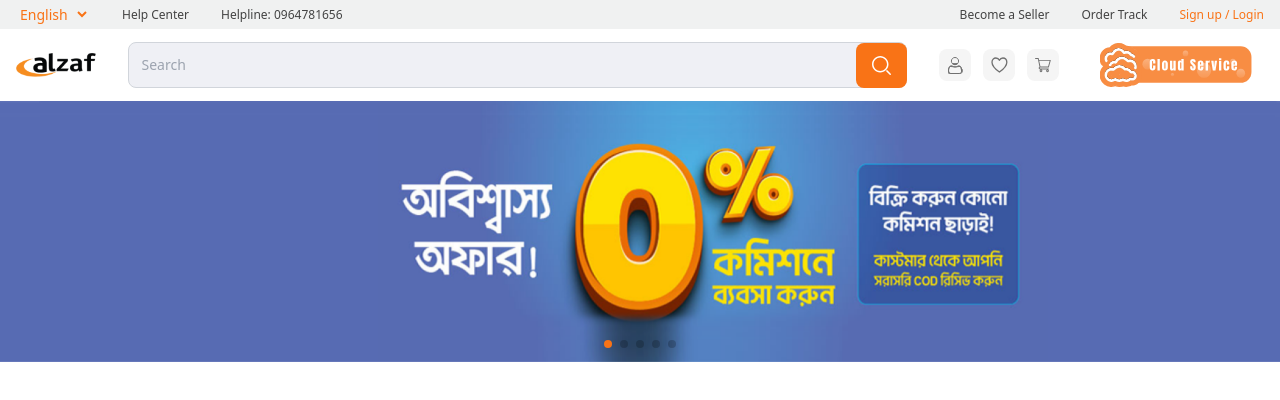
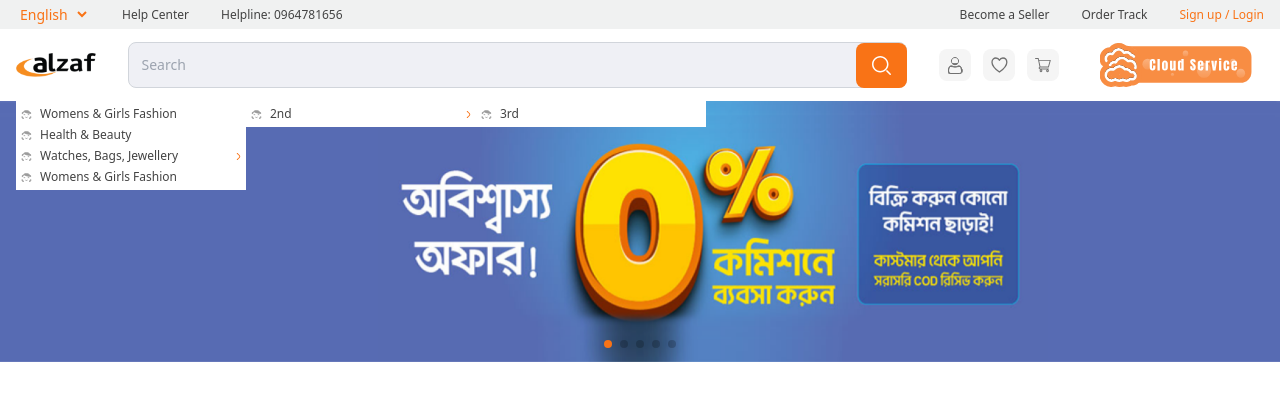
Before and after one commit to fazlerabbytalukder/ecom-alzaf-nextjs, a Next.js app: page / in a window 1280 px wide. Shown: the top 400 px of the page. Built offline with nearby package versions, Linux system fonts and the light colour scheme.

Commit message:
link design

```diff
--- a/components/hero/HeroSection.jsx
+++ b/components/hero/HeroSection.jsx
@@ -1,6 +1,9 @@
 'use client'
+import arrowRight from '@/app/images/icons/arrow-right.svg';
+import linkImg from '@/app/images/icons/link-icon.svg';
 import banner from "@/app/images/slide banner.png";
 import Image from 'next/image';
+import Link from "next/link";
 import 'swiper/css';
 import 'swiper/css/navigation';
 import 'swiper/css/pagination';
@@ -8,9 +11,84 @@ import 'swiper/css/scrollbar';
 import { Pagination } from 'swiper/modules';
 import { Swiper, SwiperSlide } from 'swiper/react';
 
+
 const HeroSection = () => {
     return (
         <div>
+            <div className="container mx-auto px-4">
+                <div className="relative">
+                    <div className="absolute top-0 left-0 z-10">
+                        <div className="w-[230px] bg-white space-y-[5px] p-[5px]">
+                            <Link href="/" className="text-xs text-secondary flex items-center gap-2">
+                                <Image
+                                    src={linkImg}
+                                    alt="icon"
+                                />
+                                Womens & Girls Fashion
+                            </Link>
+                            <Link href="/" className="text-xs text-secondary flex items-center gap-2">
+                                <Image
+                                    src={linkImg}
+                                    alt="icon"
+                                />
+                                Health & Beauty
+                            </Link>
+                            <div typeof='button' className="fristLayer text-xs text-secondary relative">
+                                <div className='flex items-center justify-between gap-2'>
+                                    <div className='flex items-center gap-2'>
+                                        <Image
+                                            src={linkImg}
+                                            alt="icon"
+                                        />
+                                        Watches, Bags, Jewellery
+                                    </div>
+                                    <Image
+                                        src={arrowRight}
+                                        alt="icon"
+                                    />
+                                </div>
+                                <div className='absolute left-[225px] top-[-47px]'>
+                                    <div className='w-[230px] bg-white p-[5px]'>
+                                        <div typeof='button' className="secondLayer text-xs text-secondary relative">
+                                            <div className='flex items-center justify-between gap-2'>
+                                                <div className='flex items-center gap-2'>
+                                                    <Image
+                                                        src={linkImg}
+                                                        alt="icon"
+                                                    />
+                                                    2nd
+                                                </div>
+                                                <Image
+                                                    src={arrowRight}
+                                                    alt="icon"
+                                                />
+                                            </div>
+                                            <div className='absolute left-[225px] top-[-5px]'>
+                                                <div className='w-[230px] bg-white p-[5px]'>
+                                                    <Link href="/" className="text-xs text-secondary flex items-center gap-2">
+                                                        <Image
+                                                            src={linkImg}
+                                                            alt="icon"
+                                                        />
+                                                        3rd
+                                                    </Link>
+                                                </div>
+                                            </div>
+                                        </div>
+                                    </div>
+                                </div>
+                            </div>
+                            <Link href="/" className="text-xs text-secondary flex items-center gap-2">
+                                <Image
+                                    src={linkImg}
+                                    alt="icon"
+                                />
+                                Womens & Girls Fashion
+                            </Link>
+                        </div>
+                    </div>
+                </div>
+            </div>
             <Swiper
                 spaceBetween={0}
                 slidesPerView={1}
```
Also changed, not shown: app/images/icons/arrow-right.svg (added), app/images/icons/link-icon.svg (added).
